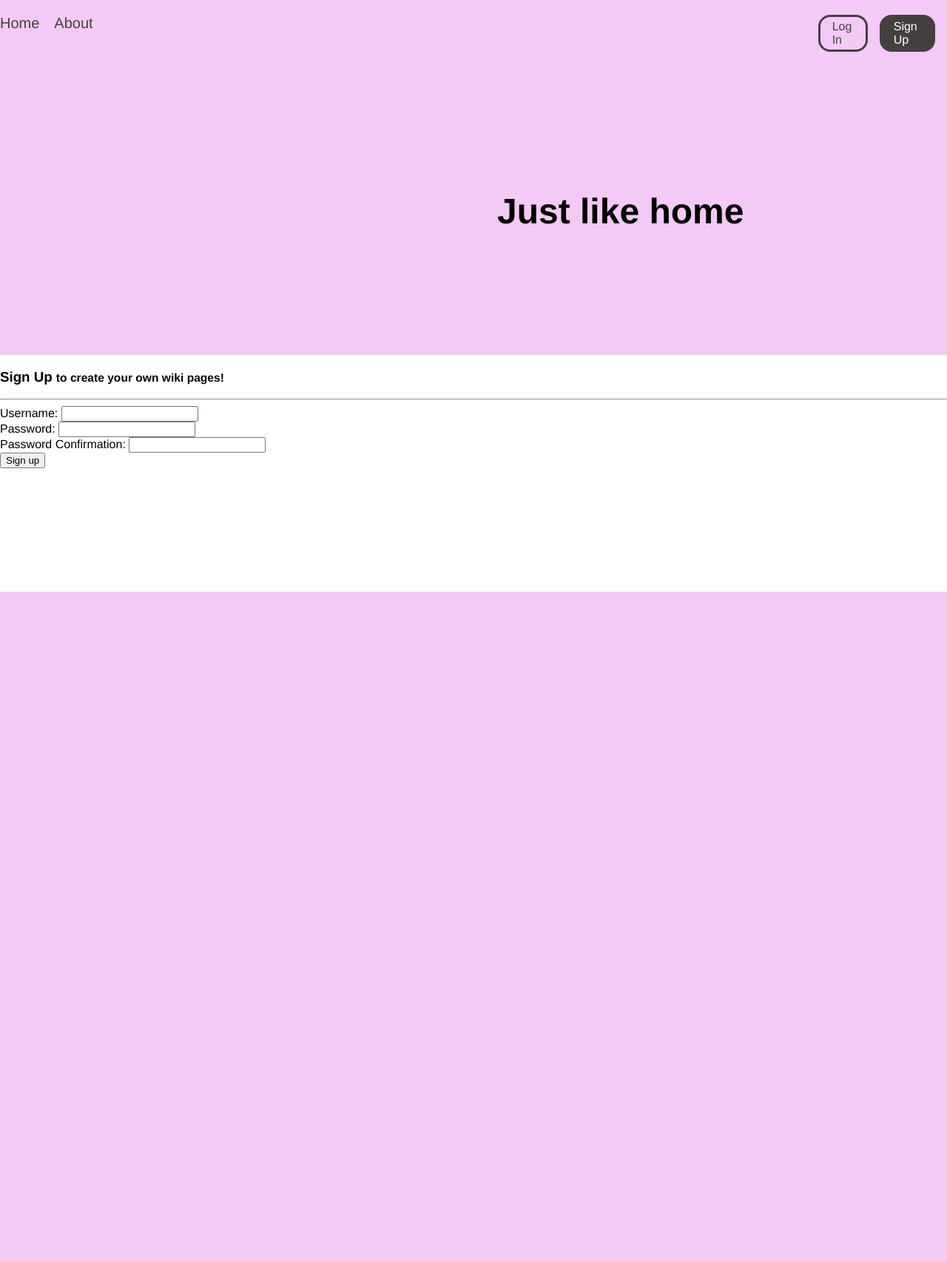
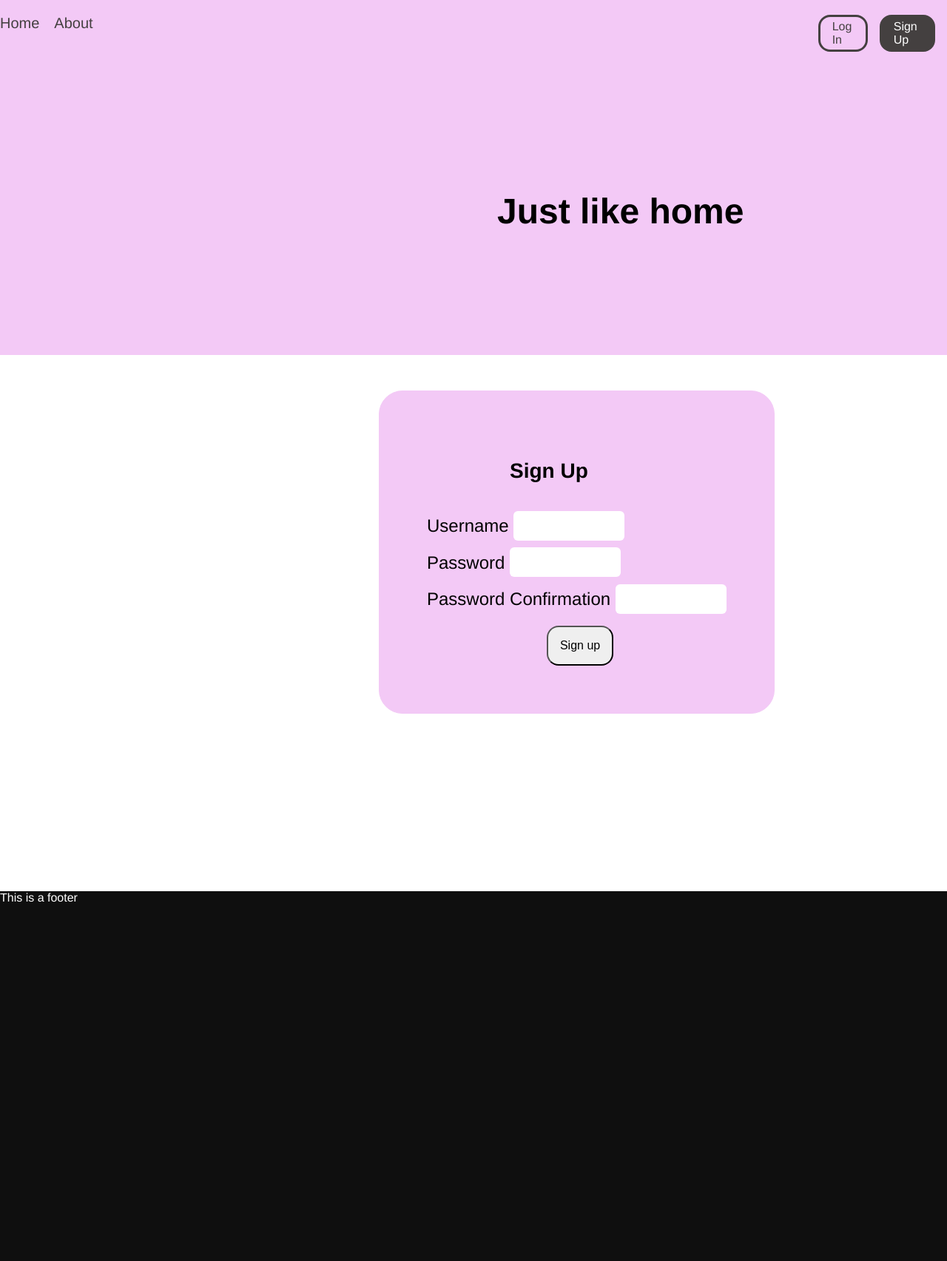
Before and after one commit to liyaSileshi/diaspora, a Django app: page /accounts/signup/ in a window 1280 px wide. Shown: the whole page at 74% size. Before the commit the page ends 800 px from the top, so only its background shows below. Run offline with Django 3.2, Linux system fonts and the light colour scheme.

Commit message:
sign up styled

```diff
--- a/accounts/static/accounts/css/styles.css
+++ b/accounts/static/accounts/css/styles.css
@@ -7,11 +7,37 @@
     background-color: rgb(243, 201, 246);
     margin-top: 3em;
     border-radius: 2em;
+    margin-bottom: 15em;
+}
+
+.signup-page{
+    margin-left: 40%;
+    border: solid 1px;
+    width: fit-content;
+    padding: 4em;
+    border-color: rgb(243, 201, 246);
+    background-color: rgb(243, 201, 246);
+    margin-top: 3em;
+    border-radius: 2em;
+    margin-bottom: 15em;
+}
+
+.signup-button{
+    padding: 1em;
+    margin-left: 40%;
+    margin-top: 1em;
+    border-radius: 1em;
+    font-size: 1em;
 }
 
 .login-title{
     font-size: 1.75em;
     padding-left: 2.5em;
+}
+
+.signup-title{
+    font-size: 1.75em;
+    padding-left: 4em;
 }
 
 .col-8{
--- a/accounts/templates/registration/signup.html
+++ b/accounts/templates/registration/signup.html
@@ -1,8 +1,13 @@
 {% extends 'base.html' %}
 
+{% block styles%}
+    {% load static %}
+    <link rel="stylesheet" type="text/css" href="{% static 'accounts/css/styles.css' %}">
+{% endblock %}
+
 {% block content %}
-  <h3>Sign Up <small class="text-muted">to create your own wiki pages!</small></h3>
-  <hr>
+<div class='signup-page'>
+  <h3 class='signup-title'>Sign Up</h3>
       <div class="row">
         <div class="col">
           <form method="post" class="mx-auto">
@@ -13,13 +18,15 @@
                 {% endfor %}
                 <div class="form-group row">
                     <div class="col-8">
-                      <label for="id_{{ field.name }}">{{ field.label|title }}:</label>
-                      <input class="form-control" type="{% if "password" in field.name %}password{% else %}text{% endif %}" name="{{ field.name }}" id="id_{{ field.name }}" required>
+                      <label for="id_{{ field.name }}">{{ field.label|title }}</label>
+                      <input class="form-control" type="{% if 'password' in field.name %}password{% else %}text{% endif %}" name="{{ field.name }}" id="id_{{ field.name }}" required>
                     </div>
                 </div>
             {% endfor %}
-            <button type="submit" class="btn btn-success">Sign up</button>
+            <button type="submit" class="signup-button">Sign up</button>
           </form>
         </div>
       </div>
+</div>
+
 {% endblock %}
--- a/home/templates/home/index.html
+++ b/home/templates/home/index.html
@@ -73,7 +73,5 @@
           </li>
       </ul>
   </section>
-  <footer>
-      This is a footer
-  </footer>
+
 {% endblock %}
--- a/static/css/styles.css
+++ b/static/css/styles.css
@@ -93,3 +93,9 @@ body{
     padding-top: 3em;
     /* background-attachment: fixed; */
 }
+
+footer{
+    background-color: rgb(15, 15, 15);
+    height: 500px;
+    color: white;
+}
--- a/templates/base.html
+++ b/templates/base.html
@@ -37,5 +37,8 @@
 
     {% block content %}
     {% endblock %}
+    <footer>
+      This is a footer
+  </footer>
   </body>
 </html>
```
Also changed, not shown: db.sqlite3.
